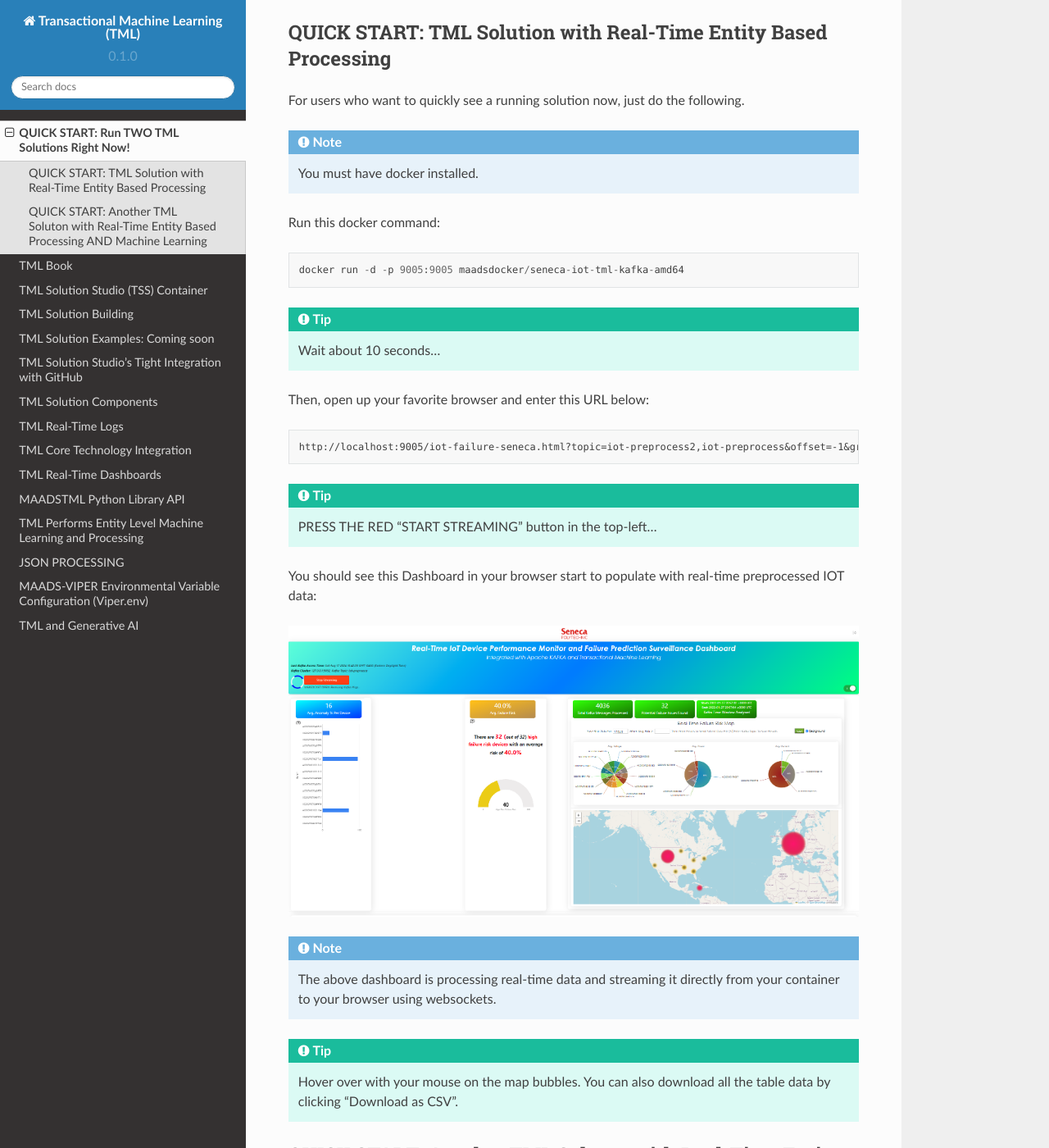
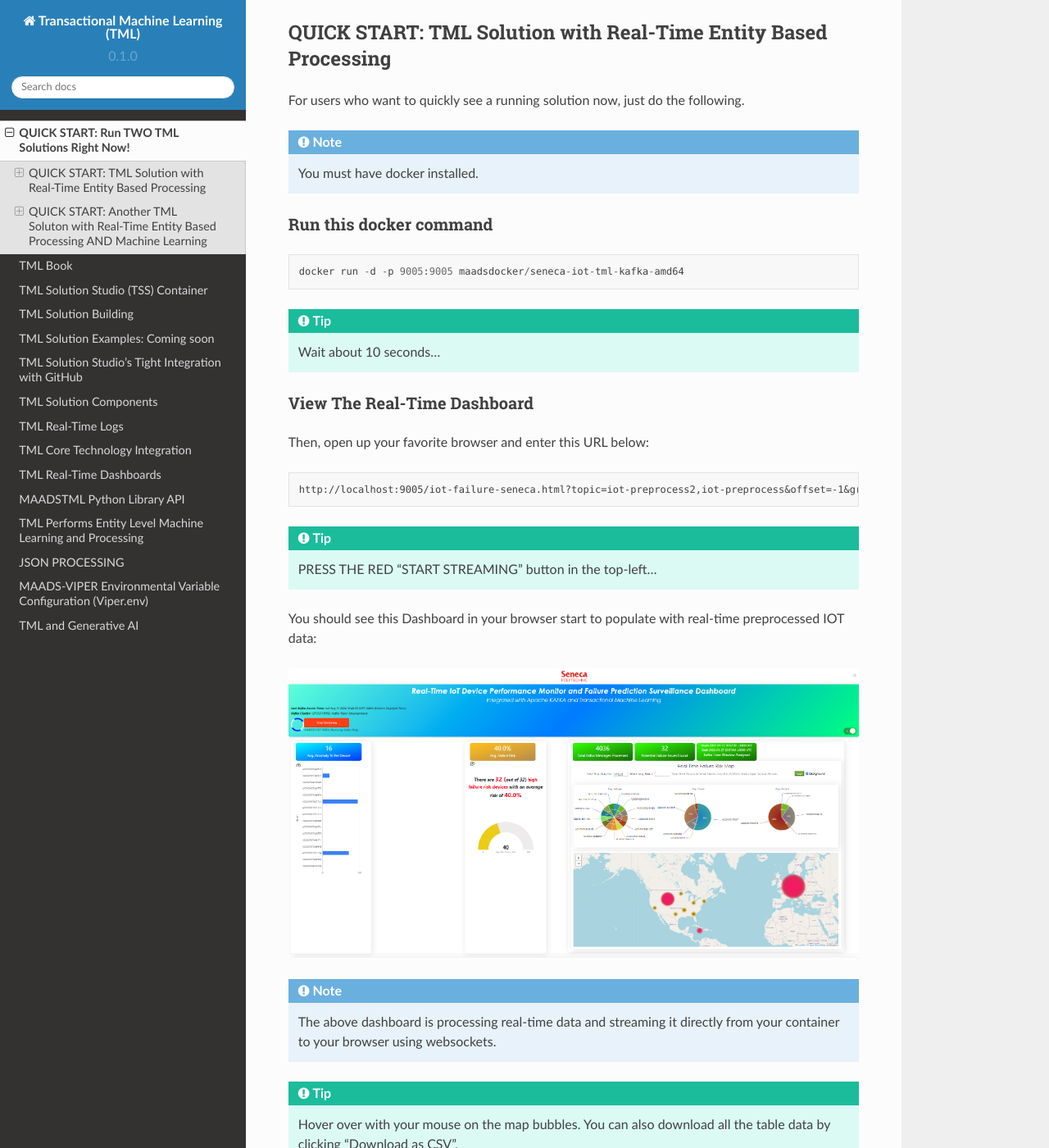
Before and after one commit to smaurice101/readthedocs, a Sphinx documentation site: the page built from docs/source/quickstart.rst, in a window 1280 px wide and 1400 px high, scrolled down 323 px. Shown: the whole window at 82% size. Built offline with Sphinx 7.4.7 and the Read the Docs theme 2.0.0, drawn with Linux system fonts in a browser that asks for light colours; some of the changed text lies outside the part shown.

Commit message:
Update quickstart.rst

```diff
--- a/docs/source/quickstart.rst
+++ b/docs/source/quickstart.rst
@@ -14,7 +14,8 @@
 
    You must have docker installed.
 
-Run this docker command:
+Run this docker command
+^^^^^^^^^^^^^^^^^^^
 
 .. code-block::
 
@@ -22,6 +23,9 @@
 
 .. tip::
     Wait about 10 seconds...
+
+View The Real-Time Dashboard
+^^^^^^^^^^^^^^^^^^^^^^^^^^^
 
 Then, open up your favorite browser and enter this URL below:
 
@@ -47,7 +51,8 @@
 
 Let's run another TML solution, but this time with machine learning models being created for each device entity.
 
-Run this docker command:
+Run this docker command
+^^^^^^^^^^^^^^^^^^^^^^^^
 
 .. code-block::
 
@@ -55,6 +60,9 @@
 
 .. tip::
     Wait about 10 seconds...
+
+View Another Real-Time Dashboard
+^^^^^^^^^^^^^^^^^^^^^^^^^^^
 
 Then, open up your favorite browser and enter this URL below:
 
```
